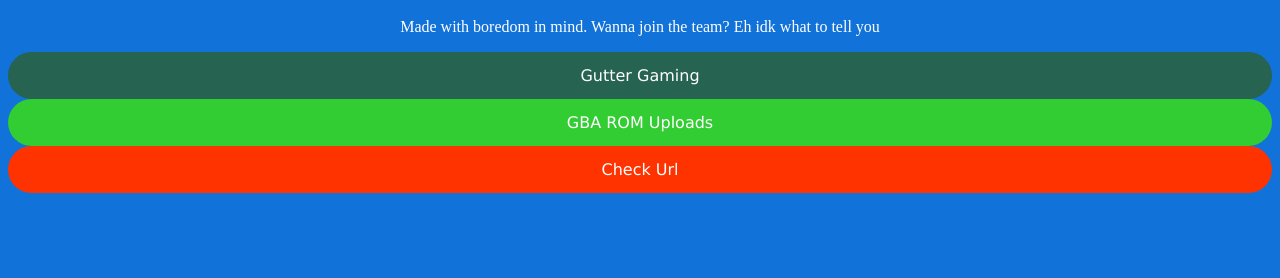
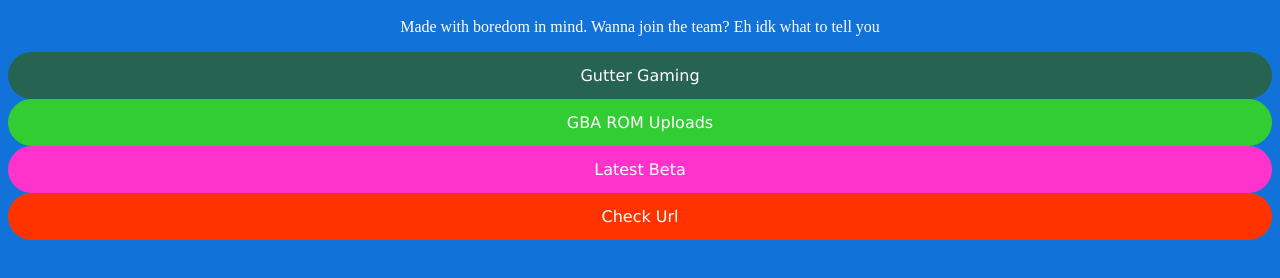
Before and after one commit to ABadCoder1234/GamersHubOldWebsite, a plain HTML site: page about.html in a window 1280 px wide. Shown: the part 320-598 px from the top of the page. Drawn offline with Linux system fonts and the light colour scheme.

Commit message:
Update about.html

```diff
--- a/about.html
+++ b/about.html
@@ -10,6 +10,8 @@
 <center><p>Made with boredom in mind. Wanna join the team? Eh idk what to tell you<p></center>
 <a href=http://bit.ly/gutter-gaming><button class=blue-white>Gutter Gaming</button></a>
 <a href=https://forms.gle/4A1VgoGJR5KfdZz59><button class=green-white>GBA ROM Uploads</button></a>
+<a href=https://ghub.samuelsmith34.repl.co><button class=pink-white>Latest Beta</button></a>
+
 <a href=url.html><button class=red-white>Check Url</button></a>
 
 </body>
```
